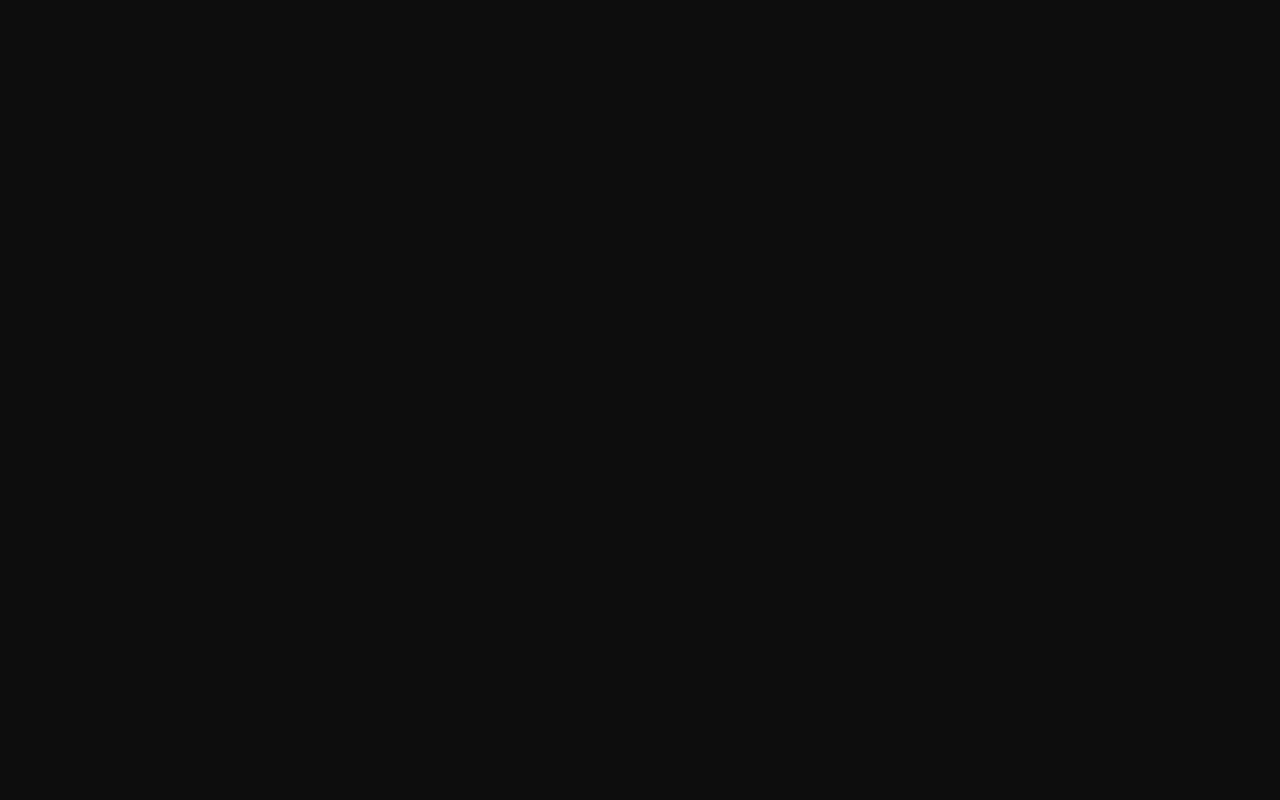
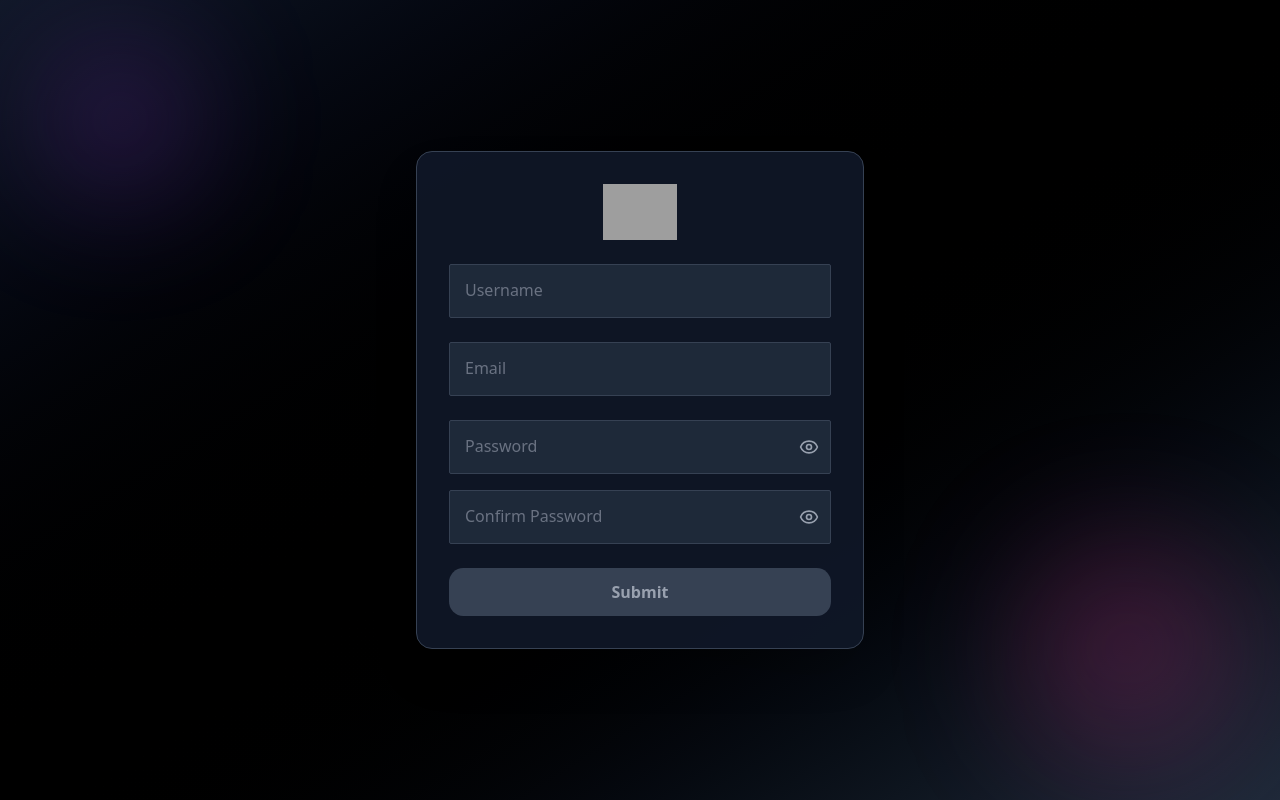
Before and after one commit to shahid-mohammed-9x/9x_ai_chat, a React (Vite) app in the folder user-frontend/: page /set-password in a window 1280 px wide. Before the commit this address had no page. Built offline with nearby package versions, Linux system fonts and the light colour scheme; grey boxes are pictures that could not be loaded.

Commit message:
added setpassword

```diff
--- a/user-frontend/src/routes.jsx
+++ b/user-frontend/src/routes.jsx
@@ -5,6 +5,7 @@ import ChatWrapper from './views/wrappers/ChatWrapper';
 import Login from './views/pages/login';
 import NewChat from './views/pages/NewChat';
 import ProfilePage from './views/pages/ProfilePage';
+import SetPassword from './views/pages/SetPassword';
 const allRoutesMapper = [
   {
     path: '/',
@@ -34,6 +35,10 @@ const allRoutesMapper = [
     path: '/profile',
     component: <ProfilePage />,
   },
+  {
+    path: '/set-password',
+    component: <SetPassword />,
+  },
 ];
 
 export default allRoutesMapper;
--- a/user-frontend/src/views/features/home/HeroComponent.jsx
+++ b/user-frontend/src/views/features/home/HeroComponent.jsx
@@ -70,7 +70,7 @@ const Home = () => {
             ))}
             <button className="bg-primary text-gray-900 font-semibold py-2 px-6 rounded-lg hover:bg-gray-200 transition">
               {' '}
-              Get Started
+              Login
             </button>
           </div>
         )}
--- /dev/null
+++ b/user-frontend/src/views/pages/SetPassword.jsx
@@ -0,0 +1,194 @@
+import React, { useState, memo, useMemo } from 'react';
+import { Eye, EyeOff, CheckCircle, XCircle } from 'lucide-react';
+
+const FloatingInput = ({ label, type, value, onChange, visible, setVisible, onFocus, onBlur }) => {
+  return (
+    <div className="relative w-full">
+      <input
+        type={visible !== undefined ? (visible ? 'text' : type) : type}
+        value={value}
+        onChange={onChange}
+        onFocus={onFocus}
+        onBlur={onBlur}
+        placeholder=" "
+        className="peer w-full px-4 pt-5 pb-2 rounded-xs border border-gray-700 bg-gray-800 text-gray-100 placeholder-transparent focus:ring-2 focus:ring-purple-500 outline-none"
+      />
+      <label className="absolute left-4 top-2.5 text-gray-400 text-sm transition-all peer-placeholder-shown:top-3.5 peer-placeholder-shown:text-gray-500 peer-placeholder-shown:text-base peer-focus:top-2.5 peer-focus:text-sm peer-focus:text-purple-400">
+        {label}
+      </label>
+
+      {setVisible && (
+        <button
+          type="button"
+          onClick={() => setVisible((prev) => !prev)}
+          className="absolute right-3 top-1/2 -translate-y-1/2 text-gray-400"
+        >
+          {visible ? <EyeOff size={20} /> : <Eye size={20} />}
+        </button>
+      )}
+    </div>
+  );
+};
+
+const PasswordRules = memo(({ rules, show }) => {
+  if (!show) return null;
+
+  const ruleList = [
+    { label: 'At least 8 characters', valid: rules.hasMinLength },
+    { label: 'One uppercase & lowercase letter', valid: rules.upperLower },
+    { label: 'One number', valid: rules.number },
+    { label: 'One special character (!@#$%)', valid: rules.special },
+  ];
+
+  return (
+    <div className="mt-3 p-3 text-sm bg-gray-800 border border-gray-700 rounded-xl">
+      <p className="font-semibold mb-2 text-gray-200">Password must contain:</p>
+      <ul className="space-y-1">
+        {ruleList.map((rule, idx) => (
+          <li key={idx} className="flex items-center gap-2">
+            {rule.valid ? (
+              <CheckCircle size={16} className="text-green-400" />
+            ) : (
+              <XCircle size={16} className="text-red-400" />
+            )}
+            {rule.label}
+          </li>
+        ))}
+      </ul>
+    </div>
+  );
+});
+
+const SetPassword = () => {
+  const [username, setUsername] = useState('');
+  const [email, setEmail] = useState('');
+
+  const [usernameFocused, setUsernameFocused] = useState(false);
+  const [passwordVisible, setPasswordVisible] = useState(false);
+  const [confirmPasswordVisible, setConfirmPasswordVisible] = useState(false);
+  const [passwordFocused, setPasswordFocused] = useState(false);
+  const [password, setPassword] = useState('');
+  const [confirmPassword, setConfirmPassword] = useState('');
+
+  // Username validation
+  const usernameValid = username.length >= 3;
+
+  // Password rules validation
+  const rules = useMemo(
+    () => ({
+      hasMinLength: password.length >= 8,
+      upperLower: /[a-z]/.test(password) && /[A-Z]/.test(password),
+      number: /\d/.test(password),
+      special: /[!@#$%^&*(),.?":{}|<>]/.test(password),
+    }),
+    [password]
+  );
+
+  const allRulesPassed = useMemo(
+    () => rules.hasMinLength && rules.upperLower && rules.number && rules.special,
+    [rules]
+  );
+
+  const passwordsMatch = password && confirmPassword === password;
+
+  return (
+    <div className="min-h-screen flex items-center justify-center bg-gradient-to-br from-gray-900 via-black to-gray-800 p-4 relative overflow-hidden">
+      {/* Background Glows */}
+      <div className="absolute top-10 left-10 w-40 h-40 bg-purple-500/20 rounded-full blur-3xl"></div>
+      <div className="absolute bottom-10 right-10 w-56 h-56 bg-pink-500/20 rounded-full blur-3xl"></div>
+
+      <div className="relative w-full max-w-md bg-gray-900/90 border border-gray-700 shadow-2xl rounded-2xl p-6 sm:p-8 text-gray-100">
+        {/* Logo */}
+        <div className="flex justify-center mb-6">
+          <img
+            src="https://9xtechnology.com/assets/images/logo.png"
+            alt="Logo"
+            className="h-14 w-auto"
+          />
+        </div>
+        {/* Username Field */}
+        <div className="mb-6">
+          <FloatingInput
+            label="Username"
+            type="text"
+            value={username}
+            onChange={(e) => setUsername(e.target.value)}
+            onFocus={() => setUsernameFocused(true)}
+            onBlur={() => setUsernameFocused(false)}
+          />
+          {usernameFocused && username && (
+            <p
+              className={`mt-2 text-sm flex items-center gap-2 ${
+                usernameValid ? 'text-green-400' : 'text-red-400'
+              }`}
+            >
+              {usernameValid ? <CheckCircle size={16} /> : <XCircle size={16} />}
+              {usernameValid ? 'Looks good!' : 'Minimum 3 characters required'}
+            </p>
+          )}
+        </div>
+
+        {/* Email Field */}
+        <div className="mb-6">
+          <FloatingInput
+            label="Email"
+            type="email"
+            value={email}
+            onChange={(e) => setEmail(e.target.value)}
+          />
+        </div>
+
+        {/* Password Field */}
+        <div className="mb-4">
+          <FloatingInput
+            label="Password"
+            type="password"
+            value={password}
+            onChange={(e) => setPassword(e.target.value)}
+            visible={passwordVisible}
+            setVisible={setPasswordVisible}
+            onFocus={() => setPasswordFocused(true)}
+            onBlur={() => setPasswordFocused(false)}
+          />
+          <PasswordRules rules={rules} show={passwordFocused} />
+        </div>
+
+        {/* Confirm Password */}
+        <div className="mb-6">
+          <FloatingInput
+            label="Confirm Password"
+            type="password"
+            value={confirmPassword}
+            onChange={(e) => setConfirmPassword(e.target.value)}
+            visible={confirmPasswordVisible}
+            setVisible={setConfirmPasswordVisible}
+          />
+          {confirmPassword && (
+            <p
+              className={`mt-2 text-sm flex items-center gap-2 ${
+                passwordsMatch ? 'text-green-400' : 'text-red-400'
+              }`}
+            >
+              {passwordsMatch ? <CheckCircle size={16} /> : <XCircle size={16} />}
+              {passwordsMatch ? 'Passwords match' : 'Please re-enter the same password'}
+            </p>
+          )}
+        </div>
+
+        {/* Submit Button */}
+        <button
+          disabled={!usernameValid || !allRulesPassed || !passwordsMatch}
+          className={`w-full py-3 rounded-xl font-semibold transition ${
+            usernameValid && allRulesPassed && passwordsMatch
+              ? 'bg-gradient-to-r from-purple-600 to-pink-600 text-white hover:scale-105 transform'
+              : 'bg-gray-700 text-gray-400 cursor-not-allowed'
+          }`}
+        >
+          Submit
+        </button>
+      </div>
+    </div>
+  );
+};
+
+export default memo(SetPassword);
```
